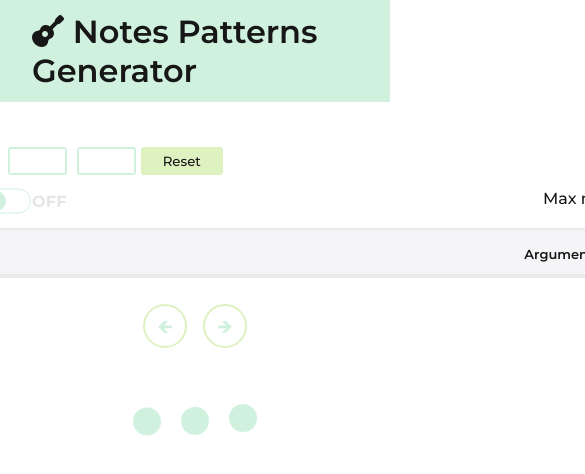
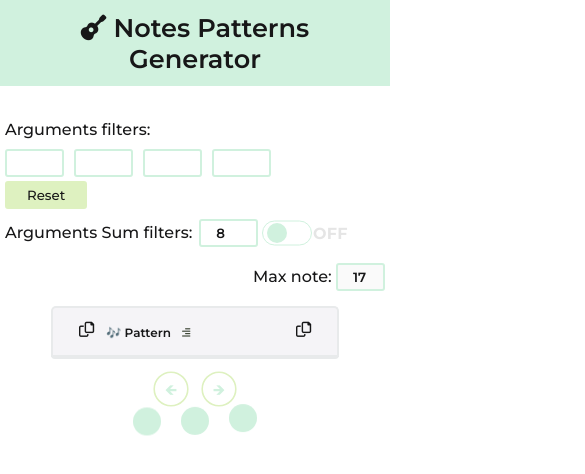
Before and after one commit to canhuiHuang/notesPatternsGenerator, a React app: page / in a window 390 px wide. Shown: the top 474 px of the page, 585 px wide, since content can reach past the window. Built offline with nearby package versions, Linux system fonts and the light colour scheme.

Commit message:
mobile responsive

```diff
--- a/public/index.html
+++ b/public/index.html
@@ -3,7 +3,7 @@
   <head>
     <meta charset="utf-8" />
     <link rel="icon" href="%PUBLIC_URL%/favicon.ico" />
-    <meta name="viewport" content="width=device-width, initial-scale=1" />
+    <meta name="viewport" content="width=device-width, height=device-height, initial-scale=1" />
     <meta name="theme-color" content="#000000" />
     <link rel="apple-touch-icon" href="%PUBLIC_URL%/logo192.png" />
     <link
--- a/src/components/General/Header.scss
+++ b/src/components/General/Header.scss
@@ -1,4 +1,4 @@
-@import "../../styles/main.scss";
+@import '../../styles/main.scss';
 
 .header {
   background-color: $dark-green-pastel;
@@ -8,3 +8,10 @@
     font-weight: 600;
   }
 }
+
+@media screen and (max-width: 767px) {
+  .logo {
+    text-align: center;
+    font-size: 1.6rem !important;
+  }
+}
--- a/src/components/GridTable/GridTable.scss
+++ b/src/components/GridTable/GridTable.scss
@@ -132,6 +132,12 @@
       }
     }
 
+    .sum-arguments {
+      .btns {
+        display: inline;
+      }
+    }
+
     // Copied stlyes
     .fa-copy {
       font-size: 19px;
@@ -238,3 +244,85 @@
     transform: scale(1.08);
   }
 }
+
+@media screen and (max-width: 767px) {
+  .inputFields,
+  .grid-table ul.gt-head,
+  .grid-table ul.gt-body {
+    min-width: 0 !important;
+  }
+  .grid-table-container {
+    .grid-table {
+      min-width: 90%;
+    }
+
+    .gt-head {
+      font-size: 12px !important;
+
+      li {
+        height: 23px !important;
+
+        &:first-child {
+          padding-left: 24px !important;
+        }
+        &:last-child {
+          padding-right: 24px !important;
+        }
+
+        .text-1 {
+          opacity: 0;
+        }
+
+        i {
+          &.left {
+            margin-right: 10px !important;
+          }
+          &.right {
+            margin-left: 10px !important;
+          }
+          transform: scale(0.8);
+
+          &:hover {
+            transform: scale(0.85) !important;
+          }
+        }
+      }
+    }
+
+    .grid-table ul.gt-head,
+    .grid-table ul.gt-body {
+      width: 100%;
+
+      li {
+        height: 45px;
+        .gt-cell {
+        }
+      }
+    }
+
+    .arguments-row {
+      font-size: 14px;
+      margin-bottom: 6px;
+    }
+
+    .pattern-row {
+      width: 258px !important;
+
+      > div {
+        padding: 8px !important;
+        margin: 0.2rem !important;
+        margin-bottom: 4px !important;
+
+        &:hover {
+          background-color: rgb(239, 241, 236);
+          transform: scale(1.08);
+        }
+      }
+    }
+  }
+
+  .paginator {
+    transform: scale(0.8);
+    margin-top: 0;
+  }
+}
--- a/src/components/GridTable/GridTable.tsx
+++ b/src/components/GridTable/GridTable.tsx
@@ -15,9 +15,10 @@ interface Props {
   head: Array<String>;
   items: Array<Pattern>;
   loadingInfo: Boolean;
+  pageReset: boolean;
 }
 
-const GridTable: FC<Props> = ({ head, items, loadingInfo }) => {
+const GridTable: FC<Props> = ({ head, items, loadingInfo, pageReset }) => {
   const itemsPerPage = 12;
   const [currentItems, setCurrentItems] = useState(items);
   const [pageCount, setPageCount] = useState(Math.ceil(items.length / itemsPerPage));
@@ -117,7 +118,7 @@ const GridTable: FC<Props> = ({ head, items, loadingInfo }) => {
         <li className="gt-cell" key={i}>
           {i === 1 && copied === 'arguments' && <span className="copied-text right">COPIED</span>}
           {i === 0 && <i onClick={grabOnPagePatterns} className="far fa-copy left"></i>}
-          {head[i]}
+          <span className={`text-${i}`}>{head[i]}</span>
           {i === 1 && <i onClick={grabOnPageArguments} className="far fa-copy right"></i>}
           {i === 0 && <i onClick={triggerPatternsBorder} className="fas fa-align-right border-icon"></i>}
           {i === 0 && copied === 'patterns' && <span className="copied-text left">COPIED</span>}
@@ -160,6 +161,10 @@ const GridTable: FC<Props> = ({ head, items, loadingInfo }) => {
     setPageCount(Math.ceil(items.length / itemsPerPage));
   }, [itemOffset, itemsPerPage, items]);
 
+  useEffect(() => {
+    setItemOffset(0);
+  }, [pageReset]);
+
   return (
     <div className="grid-table-container">
       <div className="grid-table">
--- a/src/pages/Home/Home.scss
+++ b/src/pages/Home/Home.scss
@@ -15,8 +15,10 @@
     margin: 10px 0;
     margin-top: 40px;
 
-    span {
+    span,
+    .label {
       font-weight: 500;
+      line-height: 28px;
     }
     input {
       width: 40px;
@@ -44,7 +46,17 @@
     }
 
     .arguments {
+      display: flex;
       margin-right: 38px;
+
+      span {
+        display: block;
+        margin: 5px 0;
+      }
+
+      button {
+        margin-top: 4px;
+      }
 
       input {
         margin: 0 5px;
@@ -61,12 +73,14 @@
     .sum-arguments {
       margin-top: 10px;
       position: relative;
+      display: flex;
+
       input[type='checkbox']:focus {
         -webkit-tap-highlight-color: rgba(0, 0, 0, 0) !important;
       }
       input[type='checkbox'] {
         position: absolute;
-        transform: translate(18px, 2px) scale(0.5);
+        transform: translate(18px, 0px) scale(0.5);
         -webkit-appearance: none;
         margin: auto;
         left: 0;
@@ -119,6 +133,33 @@
         content: 'ON';
         color: $dark-green-pastel;
       }
+      input {
+        margin-left: 7px;
+      }
     }
   }
 }
+
+@media screen and (max-width: 767px) {
+  .inputFields {
+    flex-direction: column;
+    margin-top: 20px !important;
+  }
+  .arguments {
+    flex-direction: column;
+
+    input:first-child {
+      margin-left: 0 !important;
+    }
+  }
+
+  .sum-arguments {
+    input[type='checkbox'] {
+      transform: translate(92px, 0px) scale(0.5) !important;
+    }
+  }
+
+  .highest-note {
+    margin-top: 16px;
+  }
+}
--- a/src/pages/Home/Home.tsx
+++ b/src/pages/Home/Home.tsx
@@ -116,6 +116,7 @@ function Home() {
         <div className="filters">
           <div className="arguments">
             <span>Arguments filters: </span>
+            <div className="args-filters">
               <input
                 type="number"
                 min={-maxIncrement}
@@ -152,10 +153,13 @@ function Home() {
                 Reset
               </button>
             </div>
+          </div>
           <div className="sum-arguments">
-            <span>Arguments Sum filters: </span>
+            <div className="label">Arguments Sum filters: </div>
+            <div className="btns">
               <input type="number" value={argsSumFilter} disabled={infoLoading} onChange={onArgsSumChange} />
               <input type="checkbox" className="style4" defaultChecked={applyArgsSumFilter} onChange={sumFilterSwitch} />
+            </div>
           </div>
         </div>
 
@@ -164,7 +168,7 @@ function Home() {
           <input type="number" disabled value={highestNote} />
         </div>
       </div>
-      <GridTable items={filteredPatterns} head={head} loadingInfo={infoLoading} />
+      <GridTable items={filteredPatterns} head={head} loadingInfo={infoLoading} pageReset={applyArgsSumFilter} />
     </div>
   );
 }
```
Also changed, not shown: changelog.txt. Lines whose indentation alone changed are shown as unchanged.
